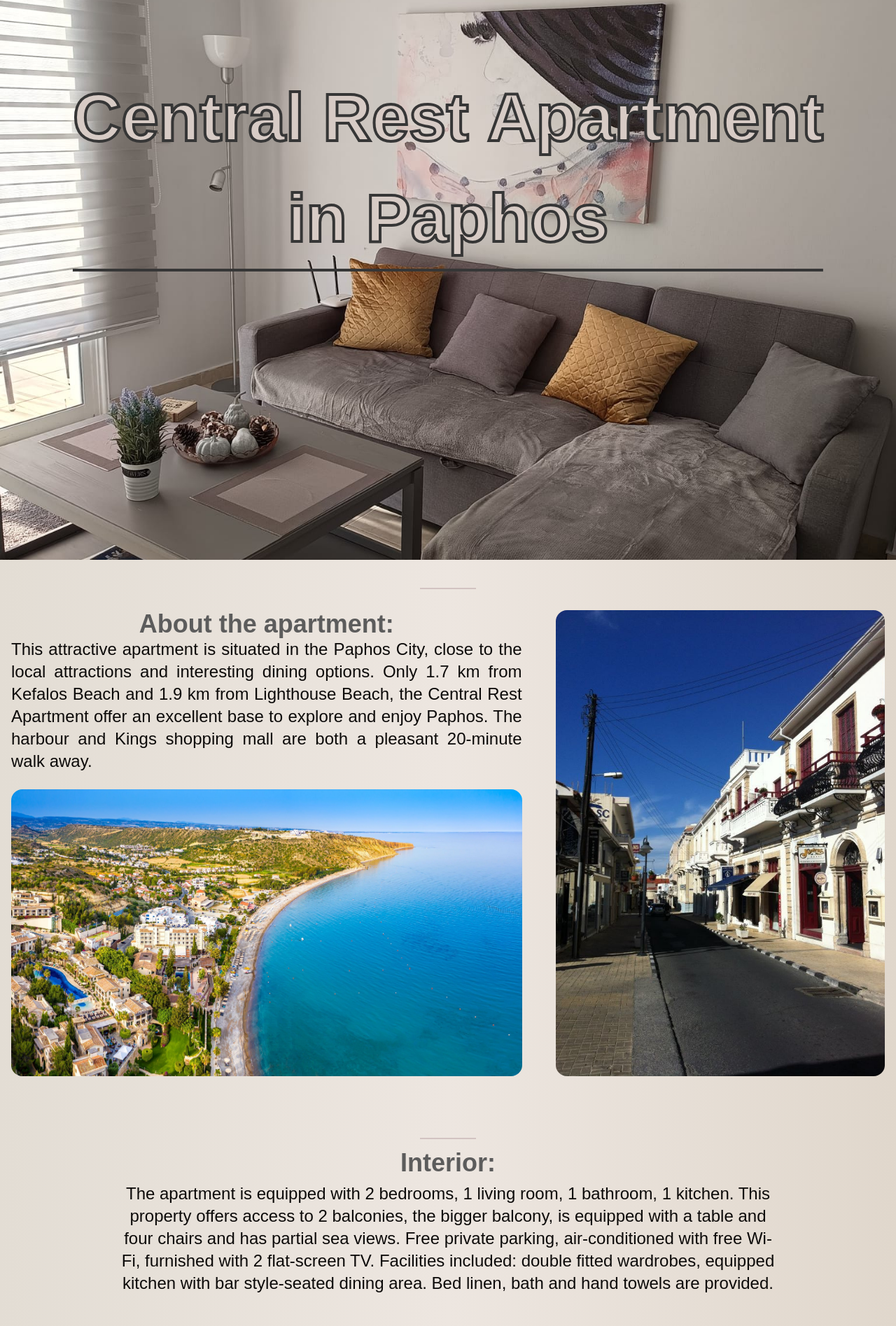
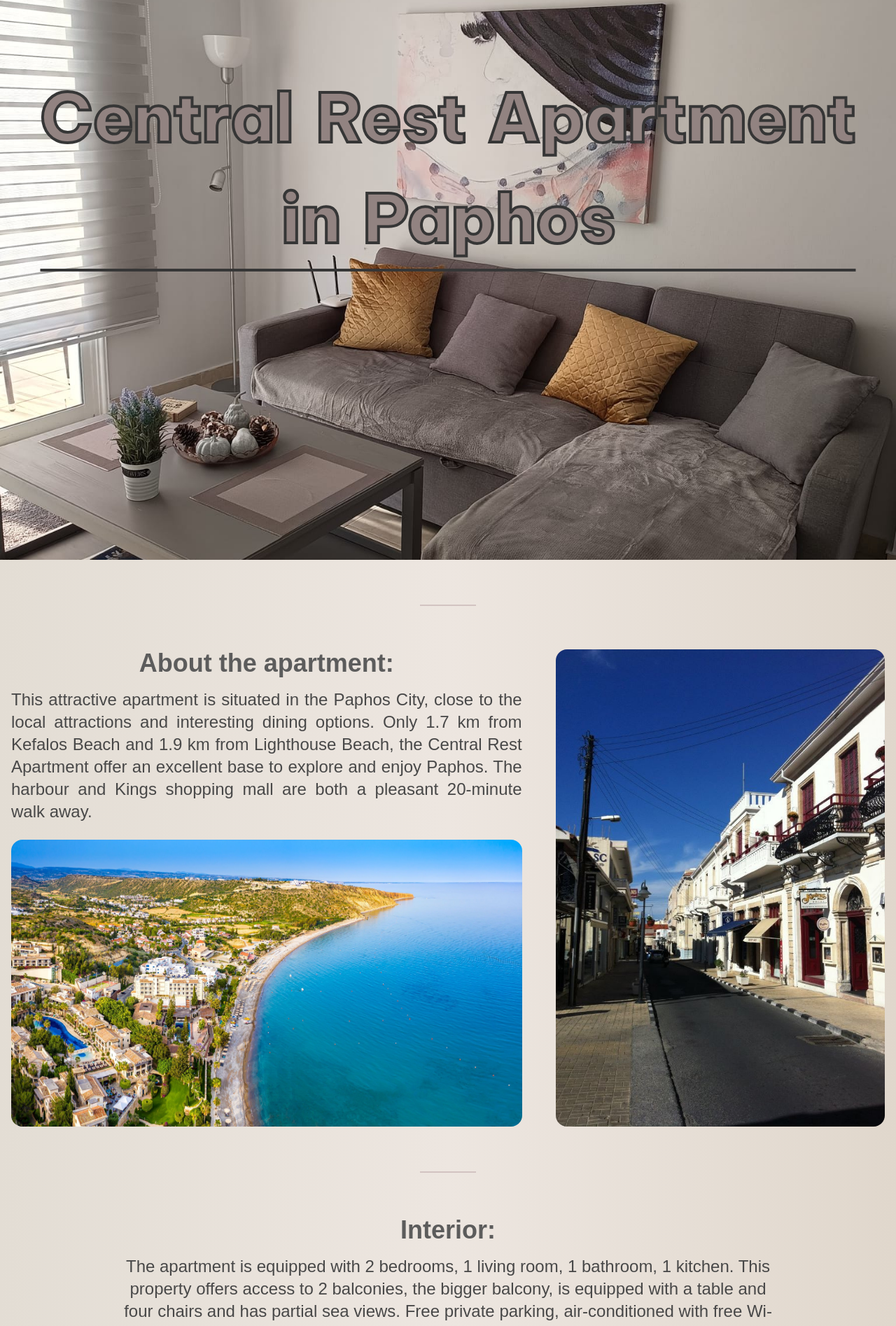
Before and after one commit to bartosz-szkolnik/central-rest-apartment, a Next.js app: page /en in a window 1280 px wide. Shown: the top 1895 px of the page at 70% size. Built offline with nearby package versions, Linux system fonts and the light colour scheme; a web font is replaced by a local one.

Commit message:
Adjust styles to be consistent

```diff
--- a/src/app/[lang]/page.tsx
+++ b/src/app/[lang]/page.tsx
@@ -4,19 +4,26 @@ import { TouristAttractions } from '@sections/tourist-attractions';
 import { ContactInfo } from '@sections/contact-info';
 import { Hero } from '@sections/hero';
 import { Locale, getDictionary } from './dictionaries';
+import { Separator } from '@components/separator';
 
 export default async function Home({ params: { lang } }: { params: { lang: Locale } }) {
   const dict = await getDictionary(lang);
 
   return (
+    <>
       <main>
         <Hero dict={dict.HERO} />
-      <div className="mx-auto flex max-w-[1600px] flex-col gap-y-12">
+        <div className="mx-auto flex max-w-[1600px] flex-col gap-y-12 md:gap-y-16">
+          <Separator className="mt-12 md:mt-16" />
           <AboutTheApartment dict={dict.ABOUT_THE_APARTMENT} />
+          <Separator />
           <Interior dict={dict.INTERIOR} />
+          <Separator />
           <TouristAttractions dict={dict.TOURIST_ATTRACTIONS} />
+          <Separator />
           <ContactInfo dict={dict.CONTACT_INFO} />
         </div>
       </main>
+    </>
   );
 }
--- a/src/app/sections/about-the-apartment.tsx
+++ b/src/app/sections/about-the-apartment.tsx
@@ -7,9 +7,9 @@ import { DictSection } from '../types';
 
 export function AboutTheApartment({ dict }: { dict: DictSection<'ABOUT_THE_APARTMENT'> }) {
   return (
-    <section className="relative mx-4 mt-2 grid grid-cols-1 gap-y-3 pt-8 before:absolute before:left-1/2 before:h-[2px] before:w-20 before:-translate-x-1/2 before:bg-separator before:content-[''] md:grid-cols-5 md:gap-12">
+    <section className="relative mx-4 grid grid-cols-1 gap-y-3 md:grid-cols-5 md:gap-12">
       <div className="col-span-3 flex flex-col">
-        <Title>{dict.TITLE}</Title>
+        <Title className="mb-4">{dict.TITLE}</Title>
         <Paragraph className="text-justify text-sm">{dict.CONTENT}</Paragraph>
         <div className="flex flex-1 flex-col">
           <Image
--- a/src/app/sections/hero.tsx
+++ b/src/app/sections/hero.tsx
@@ -1,20 +1,40 @@
 import Image from 'next/image';
 import HeroImage from '../../img/hero.jpg';
+import { Be_Vietnam_Pro } from 'next/font/google';
 import { DictSection } from '../types';
+import { cn } from '@lib/utils';
+
+const heroFont = Be_Vietnam_Pro({ subsets: ['latin-ext'], weight: ['500', '600', '700', '800'] });
 
 export function Hero({ dict }: { dict: DictSection<'HERO'> }) {
   return (
-    <header className="relative mb-8">
+    <header className="relative">
       <Image src={HeroImage} style={{ width: '100vw', height: '100vh' }} alt="" className="object-cover" priority />
-      <div className="bg-vanilla absolute left-1/2 top-[96px] flex h-32 w-10/12 -translate-x-2/4 items-center justify-center rounded-xl p-4 md:hidden">
-        <h1 className="border-vanilla border-b-chocolate text-chocolate border-4 text-center text-2xl font-extrabold">
-          {dict.TITLE}
-        </h1>
+      <div className="block md:hidden">
+        <div className="absolute left-1/2 top-[96px] flex h-32 w-11/12 -translate-x-2/4 items-center justify-center rounded-xl bg-gradient-middle p-4 pt-2 dark:bg-chocolate">
+          <h1
+            style={{ wordSpacing: '0.25rem' }}
+            className={cn(
+              'border-4 border-gradient-middle border-b-chocolate pb-2 pt-0 text-center text-2xl font-semibold leading-normal text-chocolate dark:border-chocolate dark:border-b-vanilla dark:text-vanilla',
+              heroFont.className,
+            )}
+          >
+            {dict.TITLE}
+          </h1>
+        </div>
       </div>
-      <div className="aria-hidden absolute left-1/2 top-[96px] hidden -translate-x-2/4 md:block">
-        <h1 className="border-b-chocolate text-vanilla border-0 border-b-4 text-center text-[6rem] font-bold [-webkit-text-stroke:#363636_4px]">
-          {dict.TITLE}
-        </h1>
+      <div className="aria-hidden hidden md:block">
+        <div className="absolute left-1/2 top-[96px] -translate-x-2/4">
+          <h1
+            style={{ wordSpacing: '0.6rem', letterSpacing: '-0.05rem' }}
+            className={cn(
+              'text-darker-vanilla border-0 border-b-4 border-b-chocolate text-center text-[6rem] font-extrabold [-webkit-text-stroke:#363636_4px]',
+              heroFont.className,
+            )}
+          >
+            {dict.TITLE}
+          </h1>
+        </div>
       </div>
     </header>
   );
--- a/src/app/sections/interior.tsx
+++ b/src/app/sections/interior.tsx
@@ -15,12 +15,10 @@ import { DictSection } from '../types';
 
 export function Interior({ dict }: { dict: DictSection<'INTERIOR'> }) {
   return (
-    <section className="relative mx-4 mt-2 pt-8 before:absolute before:left-1/2 before:h-[2px] before:w-20 before:-translate-x-1/2 before:bg-separator before:content-['']">
-      <div className="mt-4">
-        <Title>{dict.TITLE}</Title>
-        <div className="flex justify-center">
-          <Paragraph className="mt-2 text-center text-sm md:w-3/4">{dict.CONTENT}</Paragraph>
-        </div>
+    <section className="relative mx-4">
+      <Title className="mb-4">{dict.TITLE}</Title>
+      <div className="flex justify-center">
+        <Paragraph className="text-center text-sm md:w-3/4">{dict.CONTENT}</Paragraph>
       </div>
 
       <PairImages
--- a/src/components/image-with-description.tsx
+++ b/src/components/image-with-description.tsx
@@ -14,7 +14,7 @@ export function ImageWithDescription({ alt, src, subtitle, description, textOrie
   return (
     <>
       <div className="block md:hidden">
-        <div className="mt-20 flex flex-col gap-4">
+        <div className="mt-16 flex flex-col gap-4">
           <div className="col-span-1 flex flex-col items-center justify-center">
             <Subtitle>{subtitle}</Subtitle>
             <Paragraph className="mt-2 px-5 text-center text-sm">{description}</Paragraph>
@@ -30,7 +30,7 @@ export function ImageWithDescription({ alt, src, subtitle, description, textOrie
       </div>
 
       <div className="aria-hidden hidden md:block">
-        <div className=" mt-20 grid grid-cols-1 gap-x-6 md:grid-cols-4">
+        <div className="mt-20 grid grid-cols-1 gap-x-6 md:grid-cols-4">
           {textOrientation === 'left' && (
             <div className="col-span-1 flex flex-col items-center justify-center">
               <Subtitle>{subtitle}</Subtitle>
--- a/src/components/pair-images.tsx
+++ b/src/components/pair-images.tsx
@@ -13,9 +13,9 @@ export type PairImagesProps = {
 
 export function PairImages({ subtitle, images }: PairImagesProps) {
   return (
-    <div className="mt-28 grid grid-cols-1 gap-y-6 md:grid-cols-2 md:gap-12">
+    <div className="mt-12 grid grid-cols-1 gap-y-4 md:mt-16 md:grid-cols-2 md:gap-10">
       <div className="col-span-1 md:col-span-2">
-        <Subtitle>{subtitle}</Subtitle>
+        <Subtitle className="mb-1 md:mb-0">{subtitle}</Subtitle>
       </div>
       {images.map((image, index) => (
         <div key={index} className="col-span-1 md:col-span-1">
--- /dev/null
+++ b/src/components/separator.tsx
@@ -0,0 +1,12 @@
+import { cn } from '@lib/utils';
+
+export function Separator({ className }: { className?: string }) {
+  return (
+    <hr
+      className={cn(
+        "border-t-0 before:absolute before:left-1/2 before:h-[2px] before:w-20 before:-translate-x-1/2 before:bg-separator before:content-['']",
+        className,
+      )}
+    />
+  );
+}
--- a/src/components/title.tsx
+++ b/src/components/title.tsx
@@ -2,5 +2,5 @@ import { cn } from '@lib/utils';
 import { ComponentProps } from 'react';
 
 export function Title({ className, ...props }: ComponentProps<'h2'>) {
-  return <h2 className={cn('text-center text-xl font-bold text-header md:text-4xl', className)} {...props} />;
+  return <h2 className={cn('text-center text-2xl font-bold text-header md:text-4xl', className)} {...props} />;
 }
--- a/src/styles/globals.css
+++ b/src/styles/globals.css
@@ -46,6 +46,8 @@
     --content: #484848;
     --link: #4285f4;
     --separator: #d2c3c1;
+    --dark-vanilla: #c2b3b1;
+    --darker-vanilla: #928381;
     --gradient-begin: #e3ddd4;
     --gradient-middle: #ede6e0;
     --gradient-end: #e0d7cc;
@@ -80,7 +82,16 @@
     --input: 12 6.5% 15.1%;
     --ring: 24 5.7% 82.9%;
 
-    /* Add dark mode colors */
+    --vanilla: #d7cbc5;
+    --chocolate: #363636;
+    --header: #c0b2ab;
+    --content: #bdafa9;
+    --link: #4285f4;
+    --separator: #d2c3c1;
+    --dark-vanilla: #c2b3b1;
+    --darker-vanilla: #928381;
+    --gradient-begin: #363636;
+    --gradient-end: #373737;
   }
 }
 
--- a/tailwind.config.ts
+++ b/tailwind.config.ts
@@ -18,9 +18,11 @@ const config = {
         'vanilla': 'var(--vanilla)',
         'chocolate': 'var(--chocolate)',
         'header': 'var(--header)',
-        'content': 'var(--text)',
+        'content': 'var(--content)',
         'link': 'var(--link)',
         'separator': 'var(--separator)',
+        'dark-vanilla': 'var(--dark-vanilla)',
+        'darker-vanilla': 'var(--darker-vanilla)',
         'gradient-begin': 'var(--gradient-begin)',
         'gradient-middle': 'var(--gradient-middle)',
         'gradient-end': 'var(--gradient-end)',
@@ -28,7 +30,7 @@ const config = {
         'border': 'hsl(var(--border))',
         'input': 'hsl(var(--input))',
         'ring': 'hsl(var(--ring))',
-        'background': 'hsl(var(--background))',
+        'background': 'var(--gradient-begin)',
         'foreground': 'hsl(var(--foreground))',
         'primary': {
           DEFAULT: 'hsl(var(--primary))',
```
Also changed, not shown: src/app/sections/contact-info.tsx (+5 -4 lines), src/app/sections/tourist-attractions.tsx (+5 -8 lines), 1 other file (tests, documents, lock files or other folders). Lines whose indentation alone changed are shown as unchanged.
